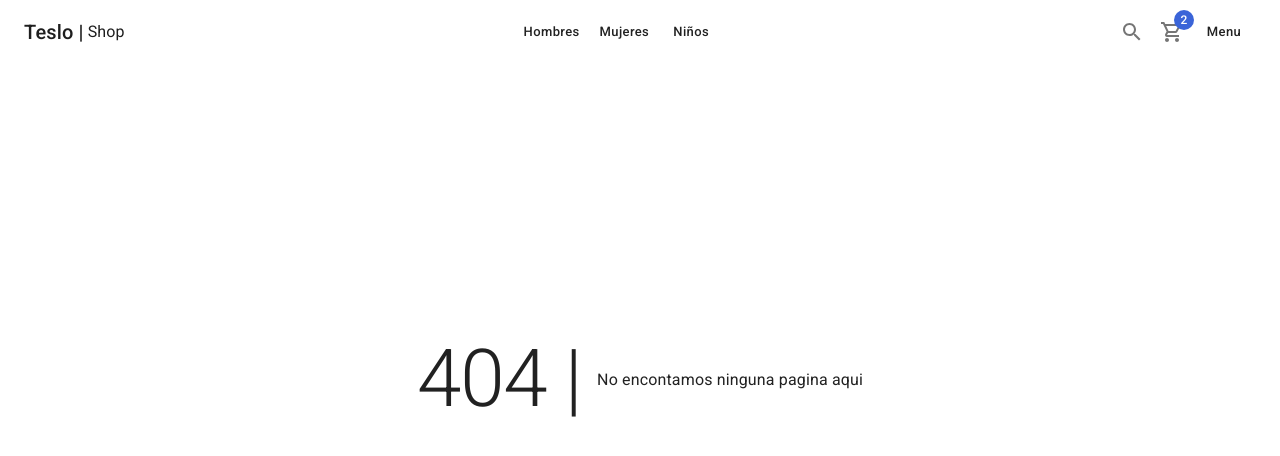
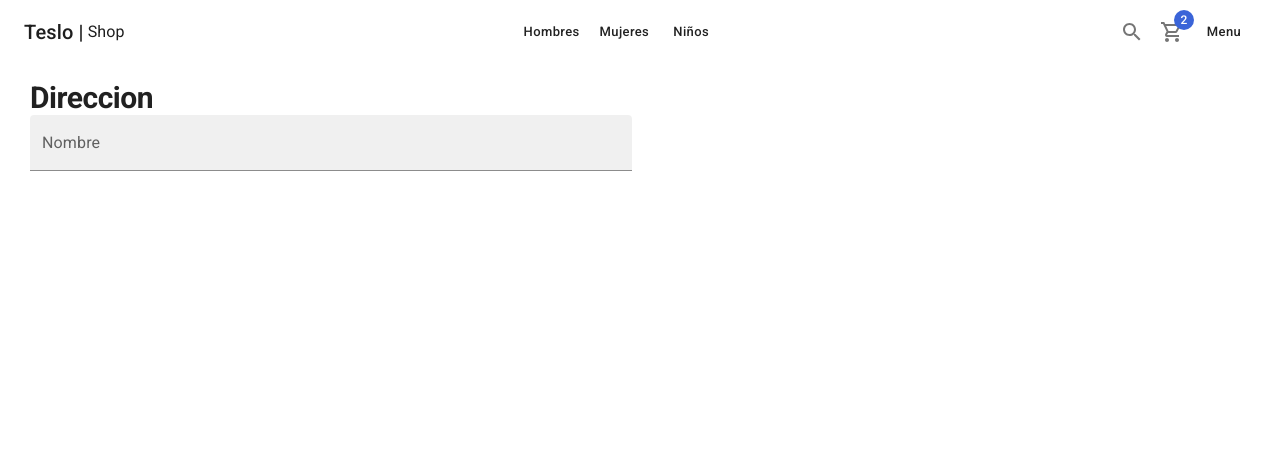
Before and after one commit to Agustin-Daniel/NextJs-tesla-shop, a Next.js app: page /checkout/address in a window 1280 px wide. Before the commit this address had no page. Shown: the top 456 px of the page. Built offline with nearby package versions, Linux system fonts and the light colour scheme.

Commit message:
Create address.tsx

```diff
--- /dev/null
+++ b/pages/checkout/address.tsx
@@ -0,0 +1,21 @@
+import { Grid, TextField, Typography } from "@mui/material"
+import { ShopLayout } from "../../components/layouts"
+
+
+
+const AddressPage = () => {
+  return (
+    <ShopLayout title={"Direccion"} pageDescription={"Confirmar direccion del destino"} >
+        <Typography variant="h1" component='h1'>Direccion</Typography>
+
+        <Grid spacing={2} container>
+            <Grid item xs={12} sm={6}>
+                <TextField variant="filled" label='Nombre' fullWidth />
+            </Grid>
+        </Grid>
+
+    </ShopLayout>
+  )
+}
+
+export default AddressPage
```
